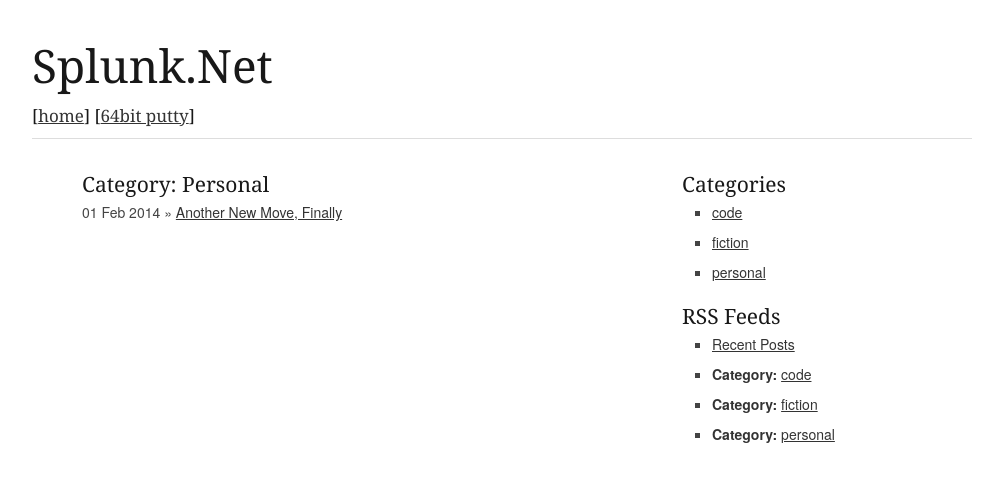
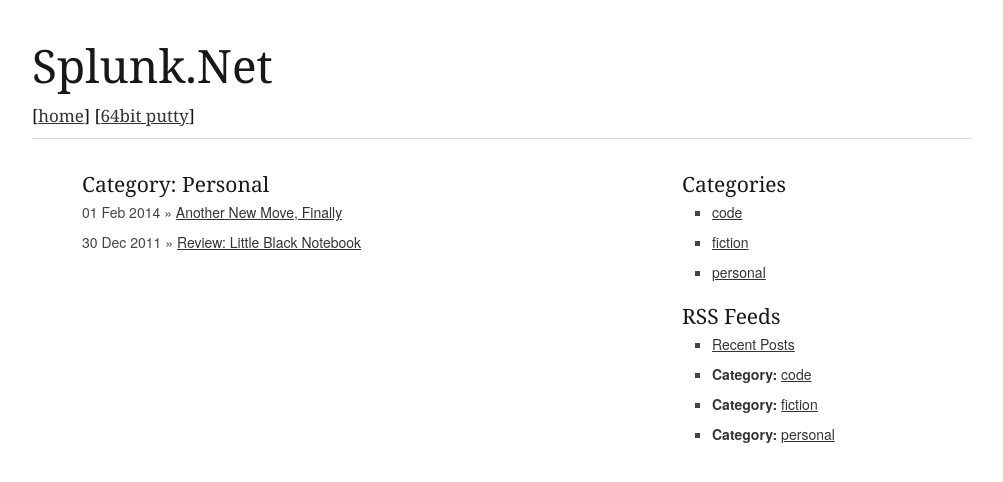
Before and after one commit to taddev/taddev.github.io, a Jekyll site: the page built from category/personal/index.html, in a window 1280 px wide. Shown: the top 482 px of the page, without its empty margins (138-1141 px from the left). Built offline with Jekyll 4.4.1, drawn with Linux system fonts in a browser that asks for light colours; comment, search, counter and statistics services are not loaded.

Commit message:
added proper front-matter

```diff
--- a/_posts/2011-12-30-little-black-notebooks.md
+++ b/_posts/2011-12-30-little-black-notebooks.md
@@ -1,3 +1,10 @@
+---
+layout: post
+title:  "Review: Little Black Notebook"
+date:   2011-12-30
+categories: personal
+---
+
 
 I've recently developed a bit of an obsession with what are know as little black notebooks. These are notebooks styled after a once legendary but now rather commodified notebook made by the company Moleskine in Italy, but now manufactured in China to meet demands of large retailers like Barne's & Nobles. I'm not trying to trash talk Moleskine because it was their version that got me interested in the books, but during my investigation on their production method I was concerned about their desire for quantity and the potential loss in quality.
 
```
